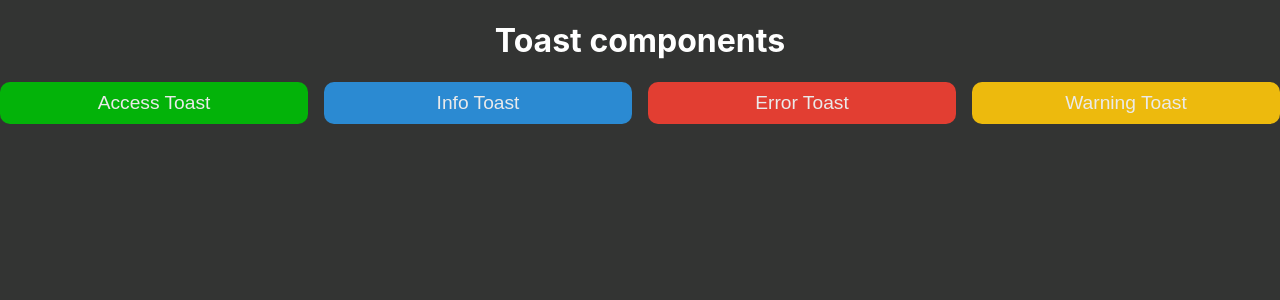
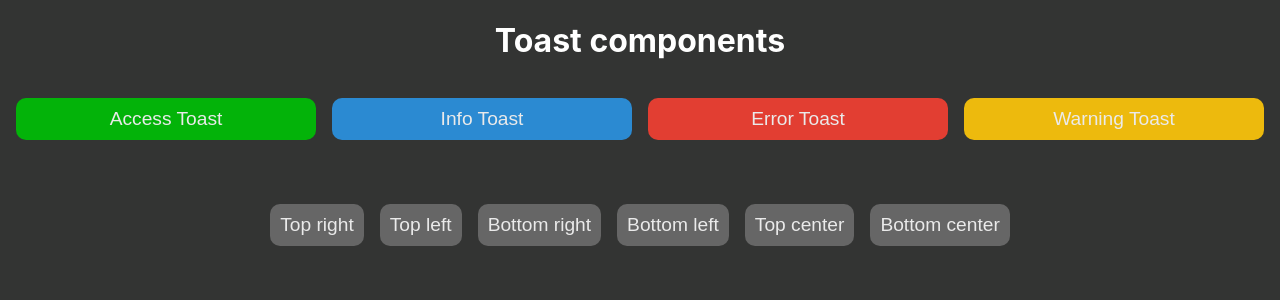
Before and after one commit to Pr0gger1/react-toast-notifications, a React (Create React App) app: page / in a window 1280 px wide. Shown: the top 300 px of the page. Built offline with nearby package versions, Linux system fonts and the light colour scheme.

Commit message:
added position change buttons

```diff
--- a/src/App.js
+++ b/src/App.js
@@ -1,9 +1,15 @@
 import {useToast} from "./hooks/useToast";
 import Button from "./components/buttons/Button";
 import Toast from "./components/toast/Toast";
+import {useEffect, useState} from "react";
 
 function App() {
     const {toastElement, toastList, setToastList} = useToast();
+    const [currentPosition, setCurrentPosition] = useState('top_right');
+
+    useEffect(() => {
+        console.log(currentPosition);
+    }, [currentPosition]);
   return (
     <div className="container">
 
@@ -34,7 +40,46 @@
             </Button>
         </div>
 
-        <Toast position="top_right" toastList={toastList} setToastList={setToastList}/>
+        <div className='toast_position_btn'>
+            <Button
+                value='top_right'
+                onClick={e => setCurrentPosition(e.target.value)}>
+                    Top right
+            </Button>
+
+            <Button
+                value='top_left'
+                onClick={e => setCurrentPosition(e.target.value)}>
+                    Top left
+            </Button>
+
+            <Button
+                value='bottom_right'
+                onClick={e => setCurrentPosition(e.target.value)}>
+                    Bottom right
+            </Button>
+
+            <Button
+                value='bottom_left'
+                onClick={e => setCurrentPosition(e.target.value)}>
+                    Bottom left
+            </Button>
+
+            <Button
+                value='top_center'
+                onClick={e => setCurrentPosition(e.target.value)}>
+                    Top center
+            </Button>
+
+            <Button
+                value='bottom_center'
+                onClick={e => setCurrentPosition(e.target.value)}>
+                    Bottom center
+            </Button>
+
+        </div>
+
+        <Toast position={currentPosition} toastList={toastList} setToastList={setToastList}/>
     </div>
   );
 }
--- a/src/components/buttons/Button.jsx
+++ b/src/components/buttons/Button.jsx
@@ -1,9 +1,9 @@
 import classes from "./button.module.css";
 
-const Button = ({children, handleClick, variant = "default"}) => {
+const Button = ({children, handleClick, variant = "default", ...props}) => {
     return (
-        <button className={`${classes.btn} ${classes["btn-" + variant]}`}
-                onClick={handleClick}>
+        <button type='button' className={`${classes.btn} ${classes["btn-" + variant]}`}
+                onClick={handleClick} {...props}>
             {children}
         </button>
     )
--- a/src/components/toast/toast.module.css
+++ b/src/components/toast/toast.module.css
@@ -3,6 +3,7 @@
     position: fixed;
     z-index: 10;
     overflow: hidden;
+    max-width: 50%;
 }
 
 .toast {
@@ -15,14 +16,10 @@
     border-radius: 5px;
     transition: 1s ease;
 }
-@media screen and (min-width: 1501px) {
+
+@media screen and (min-width: 1500px) {
     .toast_container {
-        width: 50%;
-    }
-}
-@media screen and (max-width: 1500px) {
-    .toast_container {
-        width: 50%;
+        width: 30%;
     }
 }
 
--- a/src/styles/index.css
+++ b/src/styles/index.css
@@ -19,4 +19,16 @@
   display: grid;
   grid-gap: var(--gap);
   grid-template-columns: repeat(auto-fit, minmax(min(100%, var(--min)), 1fr));
+  margin-bottom: 2rem;
+  padding: 1rem
 }
+.toast_position_btn {
+  padding: 1rem;
+  display: flex;
+  flex-direction: row;
+  justify-content: center;
+  gap: 1rem;
+}
+.toast_position_btn button:active {
+  background-color: #5d5a90;
+}
```
